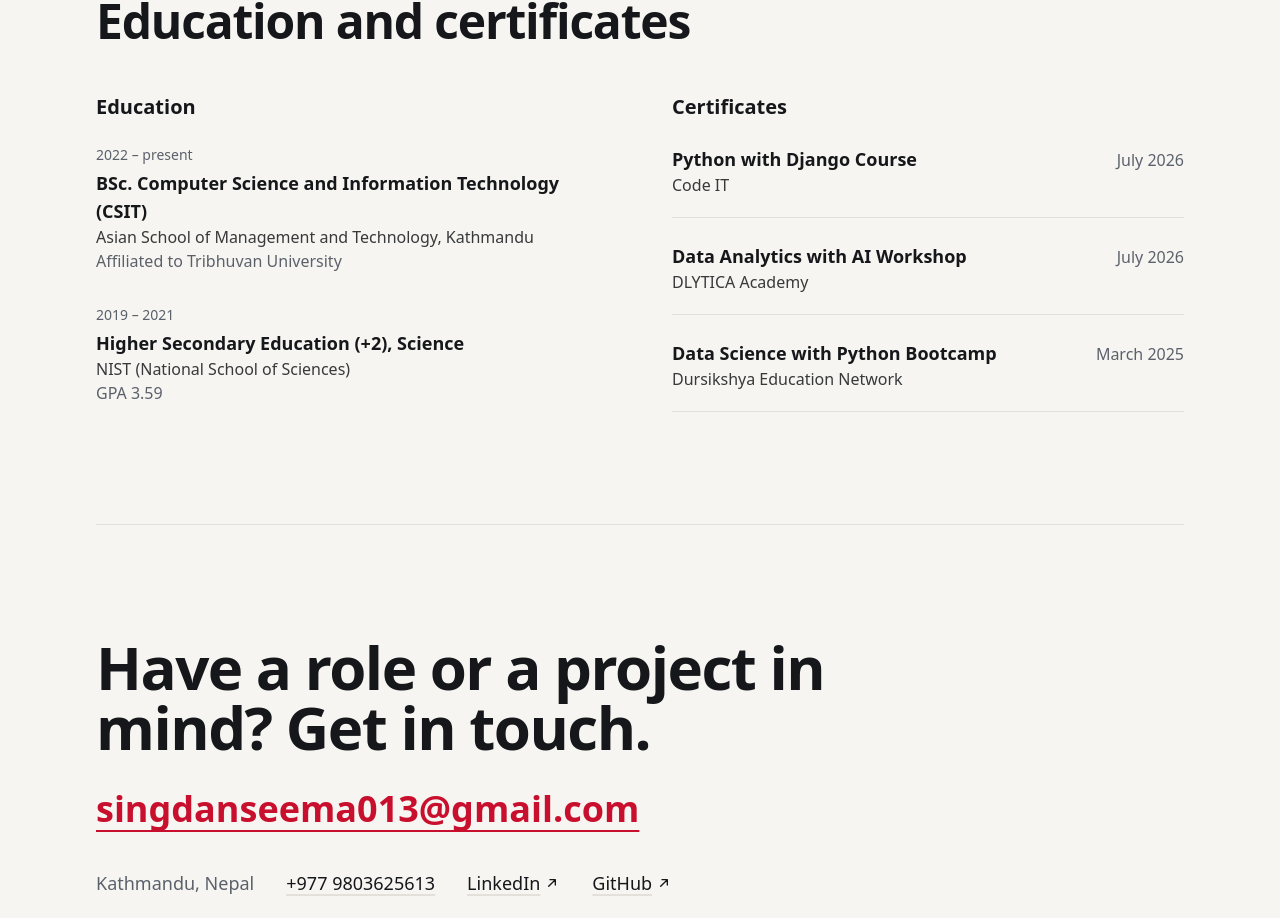
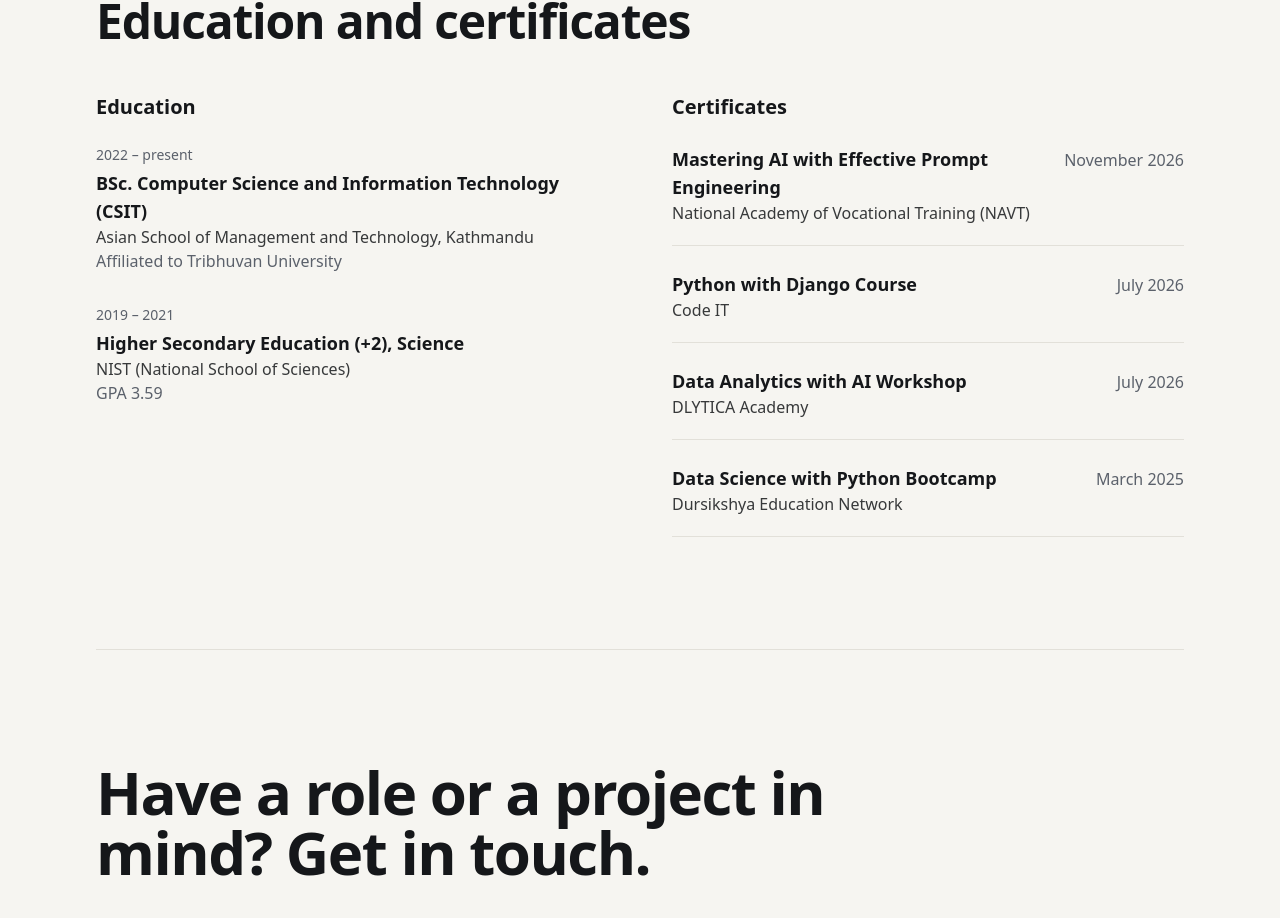
Before and after one commit to Cma-13/My-portfolio, a React (Vite) app: page / in a window 1280 px wide. Shown: the part 3388-4306 px from the top of the page. Built offline with nearby package versions, Linux system fonts and the light colour scheme.

Commit message:
feat: add prompt engineering certificate

```diff
--- a/src/data/profile.js
+++ b/src/data/profile.js
@@ -98,6 +98,7 @@ export const education = [
 ];
 
 export const certificates = [
+  { title: "Mastering AI with Effective Prompt Engineering", issuer: "National Academy of Vocational Training (NAVT)", date: "November 2026" },
   { title: "Python with Django Course", issuer: "Code IT", date: "July 2026" },
   { title: "Data Analytics with AI Workshop", issuer: "DLYTICA Academy", date: "July 2026" },
   { title: "Data Science with Python Bootcamp", issuer: "Dursikshya Education Network", date: "March 2025" },
```
